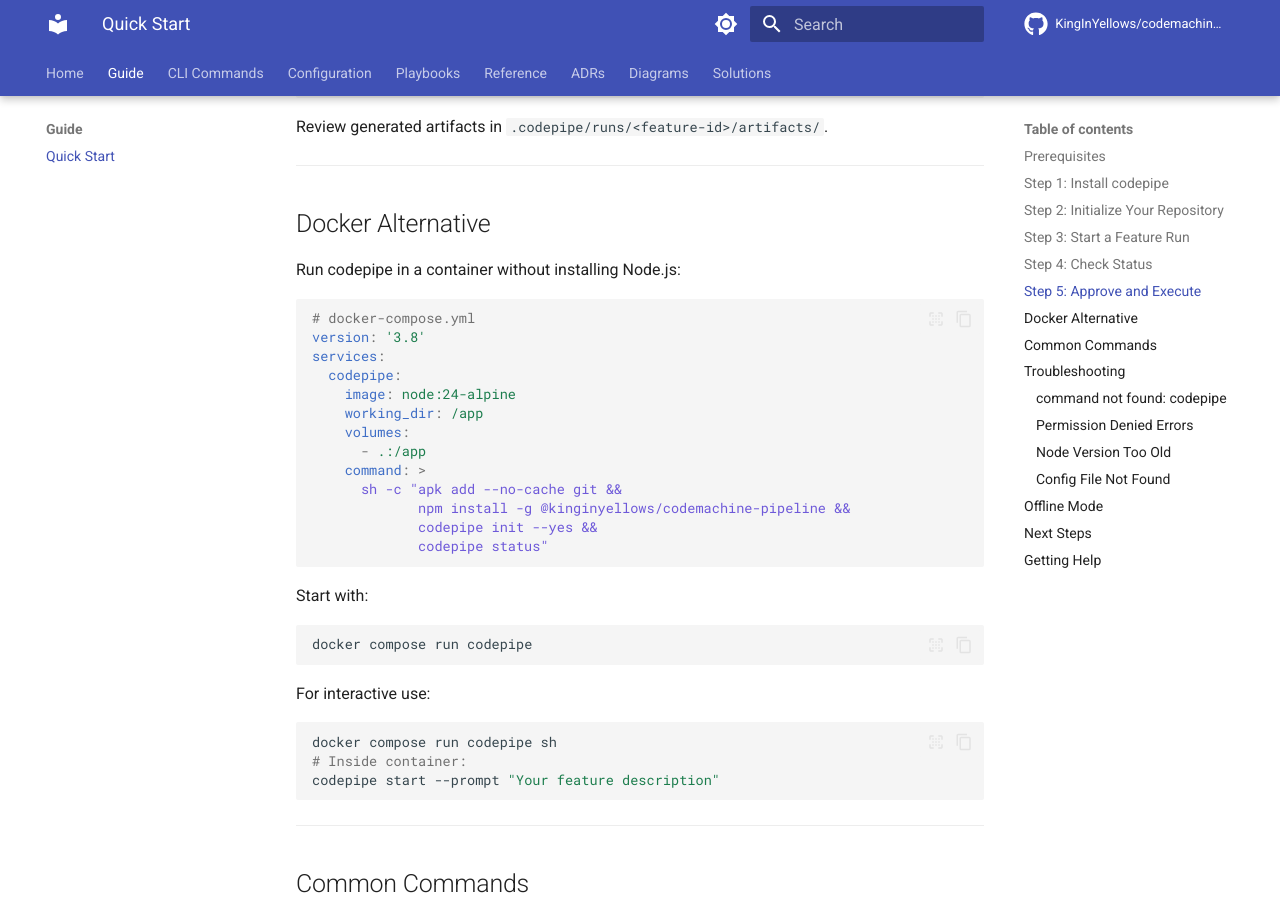
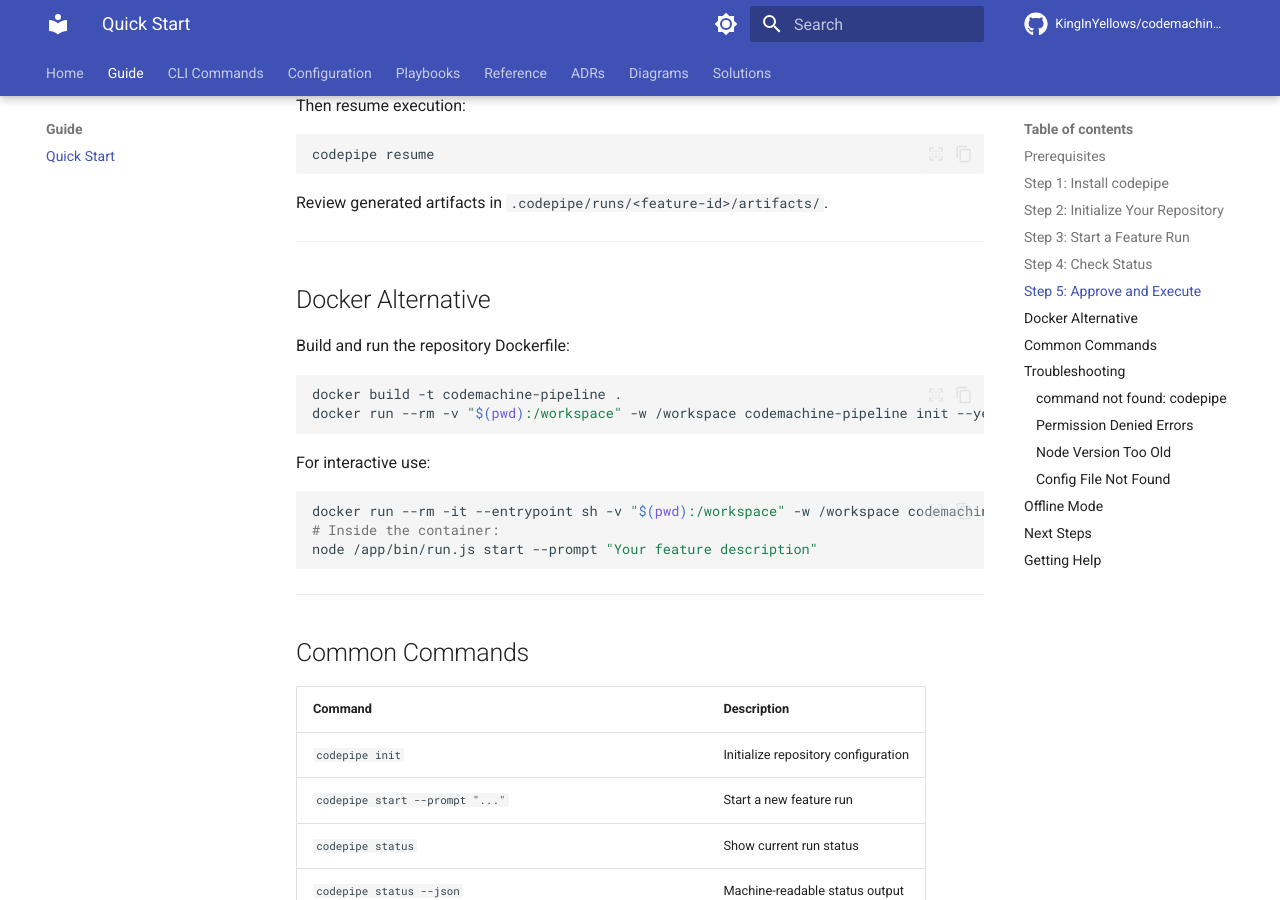
Before and after one commit to KingInYellows/codemachine-pipeline, an MkDocs documentation site: the page built from docs/guide/quick-start.md, in a window 1280 px wide and 900 px high, scrolled down 2682 px. Built offline with MkDocs 1.6.1 and Material for MkDocs 9.7.7, drawn with Linux system fonts in a browser that asks for light colours; comment, search, counter and statistics services are not loaded; some of the changed text lies outside the part shown.

````diff
--- a/docs/guide/quick-start.md
+++ b/docs/guide/quick-start.md
@@ -18,10 +18,14 @@ Before starting, ensure you have:
 
 ## Step 1: Install codepipe
 
-Install globally via npm:
+For a local checkout, install from source:
 
 ```bash
-npm install -g @kinginyellows/codemachine-pipeline
+git clone https://github.com/KingInYellows/codemachine-pipeline.git
+cd codemachine-pipeline
+npm ci
+npm run build
+npm link
 ```
 
 Verify the installation:
@@ -133,36 +137,19 @@ Review generated artifacts in `.codepipe/runs/<feature-id>/artifacts/`.
 
 ## Docker Alternative
 
-Run codepipe in a container without installing Node.js:
-
-```yaml
-# docker-compose.yml
-version: '3.8'
-services:
-  codepipe:
-    image: node:24-alpine
-    working_dir: /app
-    volumes:
-      - .:/app
-    command: >
-      sh -c "apk add --no-cache git &&
-             npm install -g @kinginyellows/codemachine-pipeline &&
-             codepipe init --yes &&
-             codepipe status"
-```
-
-Start with:
+Build and run the repository Dockerfile:
 
 ```bash
-docker compose run codepipe
+docker build -t codemachine-pipeline .
+docker run --rm -v "$(pwd):/workspace" -w /workspace codemachine-pipeline init --yes
 ```
 
 For interactive use:
 
 ```bash
-docker compose run codepipe sh
-# Inside container:
-codepipe start --prompt "Your feature description"
+docker run --rm -it --entrypoint sh -v "$(pwd):/workspace" -w /workspace codemachine-pipeline
+# Inside the container:
+node /app/bin/run.js start --prompt "Your feature description"
 ```
 
 ---
````
Also changed, not shown: AGENTS.md (added, +116 -0 lines), CONTRIBUTING.md (+3 -3 lines), README.md (+2 -0 lines).
